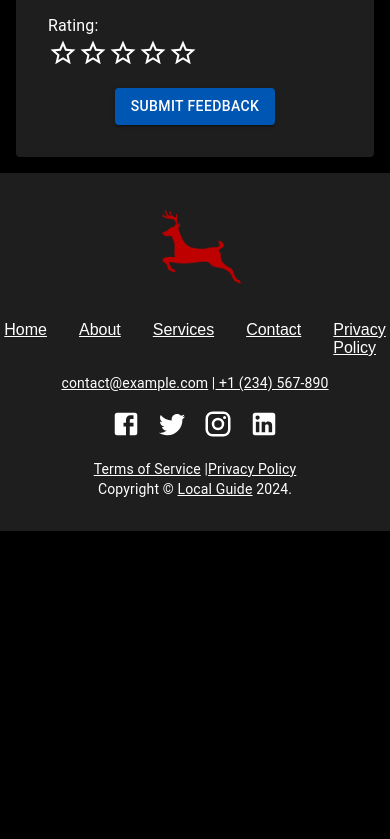
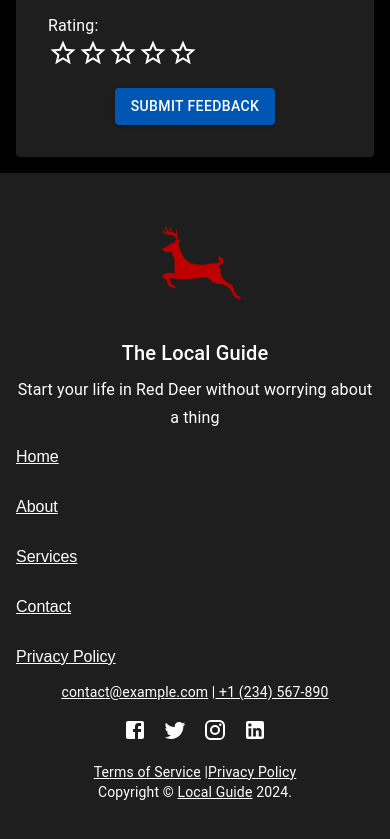
Before and after one commit to AkshunChauhan/LocalGuide, a React (Vite) app: page /about in a window 390 px wide. Shown: the part 1279-2118 px from the top of the page. Before the commit the page ends 1810 px from the top, so only its background shows below. Built offline with nearby package versions, Linux system fonts and the light colour scheme; a web font is replaced by a local one.

Commit message:
More responsive UI

```diff
--- a/src/components/HeroSection.jsx
+++ b/src/components/HeroSection.jsx
@@ -4,7 +4,6 @@ import Grid from '@mui/material/Grid';
 import Box from '@mui/material/Box';
 import { styled } from '@mui/material/styles';
 import TypingEffect from './TypingEffect'; // Ensure TypingEffect is correctly imported
-import '../design/global.css';
 import FacebookIcon from '@mui/icons-material/Facebook';
 import TwitterIcon from '@mui/icons-material/Twitter';
 import InstagramIcon from '@mui/icons-material/Instagram';
@@ -16,16 +15,26 @@ import HeroImageSrc from '../assets/background.png'; // Adjust path if needed
 const HeroImage = styled('img')({
     width: '100%',
     height: 'auto',
-    maxWidth: '600px', // Adjust as needed
+    maxWidth: '100%', // Adjust as needed
     borderRadius: '8px',
+    // Ensure responsiveness
+    '@media (max-width:600px)': {
+        maxWidth: '90%',
+    },
 });
 
 const TypingTextContainer = styled(Box)({
     color: '#fff',
-    maxWidth: '600px', // Adjust as needed
+    maxWidth: '100%', // Ensure it takes full width of the container
     textAlign: 'left', // Align text to the left
     width: '100%', // Ensure it takes full width of the container
     fontFamily: 'Vergilia', // Apply title font
+    overflow: 'hidden', // Hide overflow
+    // Ensure responsiveness
+    '@media (max-width:600px)': {
+        textAlign: 'center',
+        fontSize: 'clamp(1rem, 4vw, 1.5rem)', // Adjust font size for smaller screens
+    },
 });
 
 const SocialMediaContainer = styled(Box)({
@@ -34,6 +43,10 @@ const SocialMediaContainer = styled(Box)({
     marginTop: '2rem',
     marginBottom: '2rem',
     width: '100%', // Ensure it takes full width of the container
+    // Ensure responsiveness
+    '@media (max-width:600px)': {
+        justifyContent: 'center',
+    },
 });
 
 const socialLinks = [
--- a/src/components/TypingEffect.jsx
+++ b/src/components/TypingEffect.jsx
@@ -3,8 +3,8 @@ import Typography from '@mui/material/Typography';
 import { styled } from '@mui/material/styles';
 
 const TypingText = styled(Typography)(({ theme }) => ({
-    fontSize: '2rem', // Adjust size as needed
-    whiteSpace: 'pre', // Preserve whitespace
+    fontSize: 'clamp(1.5rem, 5vw, 2rem)', // Responsive font size
+    whiteSpace: 'pre-wrap', // Preserve whitespace and wrap text
     overflow: 'hidden', // Hide overflow
     display: 'inline-block', // Allows animation
     borderRight: '2px solid', // Cursor effect
@@ -23,9 +23,8 @@ function TypingEffect({ messages, speed = 100, deleteSpeed = 50 }) {
     useEffect(() => {
         const currentMessage = messages[currentIndex];
         const typingSpeed = isDeleting ? deleteSpeed : speed;
-        const maxLength = currentMessage.length;
 
-        const timer = setInterval(() => {
+        const handleTyping = () => {
             setDisplayedText(prev => {
                 if (isDeleting) {
                     return prev.slice(0, -1);
@@ -34,15 +33,17 @@ function TypingEffect({ messages, speed = 100, deleteSpeed = 50 }) {
                 }
             });
 
-            if (!isDeleting && displayedText.length === maxLength) {
+            if (!isDeleting && displayedText.length === currentMessage.length) {
                 setIsDeleting(true);
             } else if (isDeleting && displayedText.length === 0) {
                 setIsDeleting(false);
                 setCurrentIndex(prev => (prev + 1) % messages.length);
             }
-        }, typingSpeed);
+        };
 
-        return () => clearInterval(timer);
+        const timer = setTimeout(handleTyping, typingSpeed);
+
+        return () => clearTimeout(timer);
     }, [displayedText, currentIndex, isDeleting, messages, speed, deleteSpeed]);
 
     return <TypingText>{displayedText}</TypingText>;
--- a/src/components/featuredpost.jsx
+++ b/src/components/featuredpost.jsx
@@ -21,13 +21,18 @@ const DarkCard = styled(Card)(({ theme }) => ({
 
 const DarkCardActionArea = styled(CardActionArea)({
   borderRadius: 'inherit', // Ensure the rounded corners are inherited
+  position: 'absolute', // Cover the entire card
+  top: 0,
+  left: 0,
+  width: '100%',
+  height: '100%',
   '&:hover': {
-    backgroundColor: '#333333', // Slightly lighter dark background on hover
+    backgroundColor: 'transparent', // Remove background color change on hover
   },
 });
 
 const DarkCardMedia = styled(CardMedia)({
-  filter: 'brightness(0.)', // Slightly darken image to match the theme
+  filter: 'brightness(0.5)', // Slightly darken image to match the theme
   position: 'absolute', // Position absolutely to cover entire card
   top: 0,
   left: 0,
@@ -49,8 +54,8 @@ function FeaturedPost(props) {
 
   return (
     <Grid item xs={12} md={6}>
-      <DarkCardActionArea component="a" href={post.link}>
-        <DarkCard>
+      <DarkCard>
+        <DarkCardActionArea component="a" href={post.link}>
           {post.image && (
             <DarkCardMedia
               component="img"
@@ -72,8 +77,8 @@ function FeaturedPost(props) {
               Continue reading...
             </Typography>
           </CardContentOverlay>
-        </DarkCard>
-      </DarkCardActionArea>
+        </DarkCardActionArea>
+      </DarkCard>
     </Grid>
   );
 }
--- a/src/components/footer.jsx
+++ b/src/components/footer.jsx
@@ -10,7 +10,7 @@ import { styled } from "@mui/material/styles";
 import logo from '../assets/logo.png'; // Import the logo image
 
 const Logo = styled('img')({
-  width: '100px', // Adjust size to decrease the overall footer size
+  width: '100px', // Adjust size to reduce the logo size
   height: 'auto',
   display: 'block',
   margin: '0 auto',
@@ -20,7 +20,7 @@ function Copyright() {
   return (
     <Typography variant="body2" color="#ffffff" align="center">
       {"Copyright © "}
-      <Link color="inherit" href="https://local-guide-403.web.app/">
+      <Link color="inherit" href="https://www.local-guide-403.web.app">
         Local Guide
       </Link>{" "}
       {new Date().getFullYear()}
@@ -33,26 +33,31 @@ function Footer(props) {
   const { description, title } = props;
 
   return (
-    <Box component="footer" sx={{ bgcolor: '#1e1e1e', py: 4 }}> {/* Reduced padding */}
+    <Box component="footer" sx={{ bgcolor: '#1e1e1e', py: 6 }}>
       <Container maxWidth="lg">
         {/* Logo */}
         <Logo src={logo} alt="Local Guide Logo" />
 
-        <Typography variant="h6" align="center" gutterBottom sx={{ color: '#ffffff', mt: 1 }}> {/* Reduced margin-top */}
-          {title}
+        <Typography variant="h6" align="center" gutterBottom sx={{ color: '#ffffff', mt: 2 }}>
+          The Local Guide
         </Typography>
         <Typography
           variant="subtitle1"
           align="center"
           color="text.secondary"
           component="p"
-          sx={{ color: '#ffffff', mt: 1 }}
+          sx={{ color: '#ffffff' }}
         >
-          {description}
+          Start your life in Red Deer without worrying about a thing
         </Typography>
 
         {/* Navigation Links */}
-        <Stack direction="row" spacing={4} justifyContent="center" sx={{ mt: 2 }}>
+        <Stack
+          direction={{ xs: 'column', sm: 'row' }}
+          spacing={4}
+          justifyContent="center"
+          sx={{ mt: 2 }}
+        >
           <Link href="/" color="inherit">Home</Link>
           <Link href="/about" color="inherit">About</Link>
           <Link href="#" color="inherit">Services</Link>
@@ -67,18 +72,23 @@ function Footer(props) {
         </Typography>
 
         {/* Social Media Links */}
-        <Stack direction="row" spacing={2} justifyContent="center" sx={{ mt: 2 }}>
+        <Stack
+          direction="row"
+          spacing={2}
+          justifyContent="center"
+          sx={{ mt: 2 }}
+        >
           <Link href="https://facebook.com/your-profile" color="inherit" target="_blank" rel="noopener noreferrer">
-            <Facebook sx={{ fontSize: 30, color: '#ffffff' }} />
+            <Facebook sx={{ fontSize: { xs: 24, sm: 30 }, color: '#ffffff' }} />
           </Link>
           <Link href="https://twitter.com/your-profile" color="inherit" target="_blank" rel="noopener noreferrer">
-            <Twitter sx={{ fontSize: 30, color: '#ffffff' }} />
+            <Twitter sx={{ fontSize: { xs: 24, sm: 30 }, color: '#ffffff' }} />
           </Link>
           <Link href="https://instagram.com/your-profile" color="inherit" target="_blank" rel="noopener noreferrer">
-            <Instagram sx={{ fontSize: 30, color: '#ffffff' }} />
+            <Instagram sx={{ fontSize: { xs: 24, sm: 30 }, color: '#ffffff' }} />
           </Link>
           <Link href="https://linkedin.com/in/your-profile" color="inherit" target="_blank" rel="noopener noreferrer">
-            <LinkedIn sx={{ fontSize: 30, color: '#ffffff' }} />
+            <LinkedIn sx={{ fontSize: { xs: 24, sm: 30 }, color: '#ffffff' }} />
           </Link>
         </Stack>
 
--- a/src/components/main.jsx
+++ b/src/components/main.jsx
@@ -55,10 +55,20 @@ const Main = ({ title }) => {
           <ListItem>
             <Checkbox checked icon={<CheckCircleIcon />} />
             <ListItemText
-              primary={<Typography variant="body1"><strong>Utensils and Cutlery:</strong> We provide all the required utensils and cutlery, so you don't have to carry everything in your bag. This allows you to fit essential items that are actually important.</Typography>}
+              primary={<Typography variant="body1"><strong>Utensils and Cutlery:</strong> We provide all the required utensils and cutlery.</Typography>}
+            />
+          </ListItem>
+          <ListItem>
+            <Checkbox checked icon={<CheckCircleIcon />} />
+            <ListItemText
+              primary={<Typography variant="body1"><strong>Mattress:</strong> we will provide you a single or twin size mattress. <strong>(Limited Time offer)</strong></Typography>}
             />
           </ListItem>
         </List>
+        <Typography variant='h4' align="center">
+          <strong>$945/- Only</strong>
+        </Typography>
+
         <Typography variant="body1" paragraph>
           If you need more information or have any questions, please feel free to message us on any of our social media accounts or fill out the registration form below. Our team will contact you and assist you in moving forward.
         </Typography>
```
